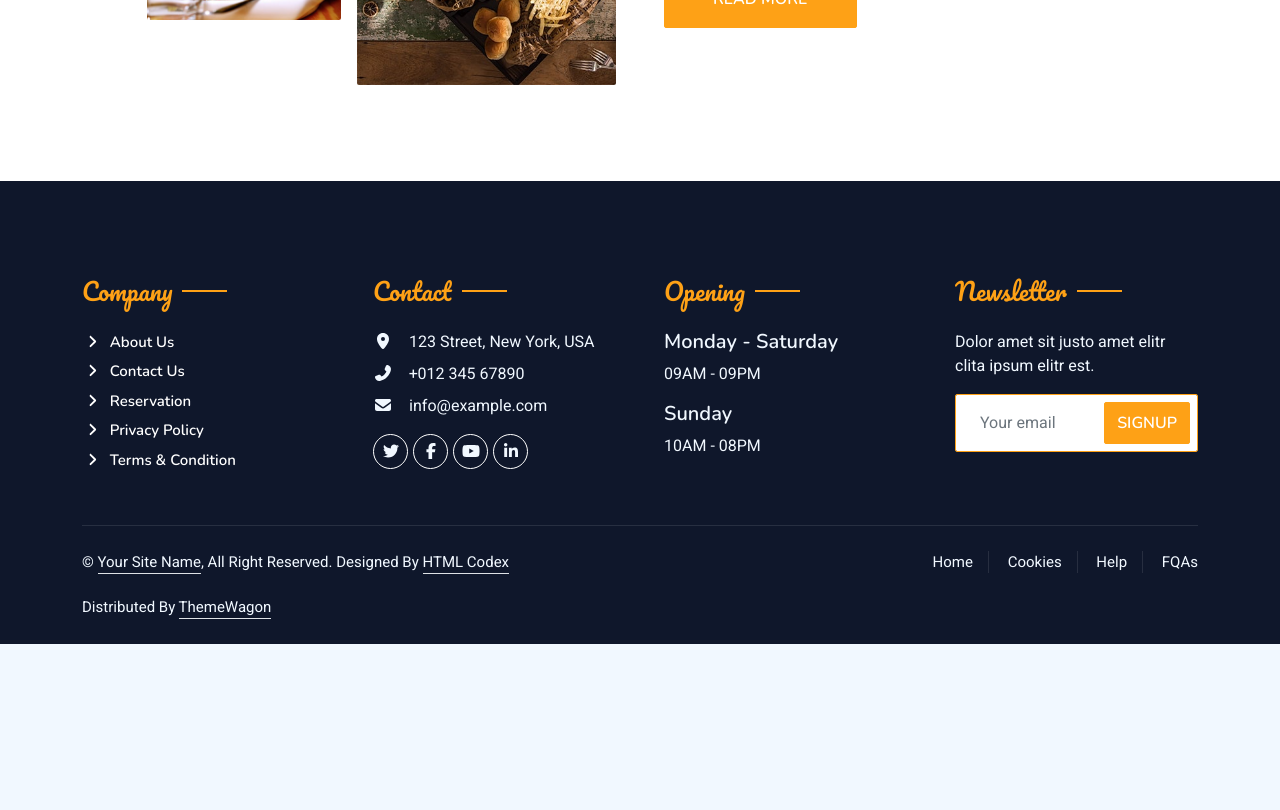
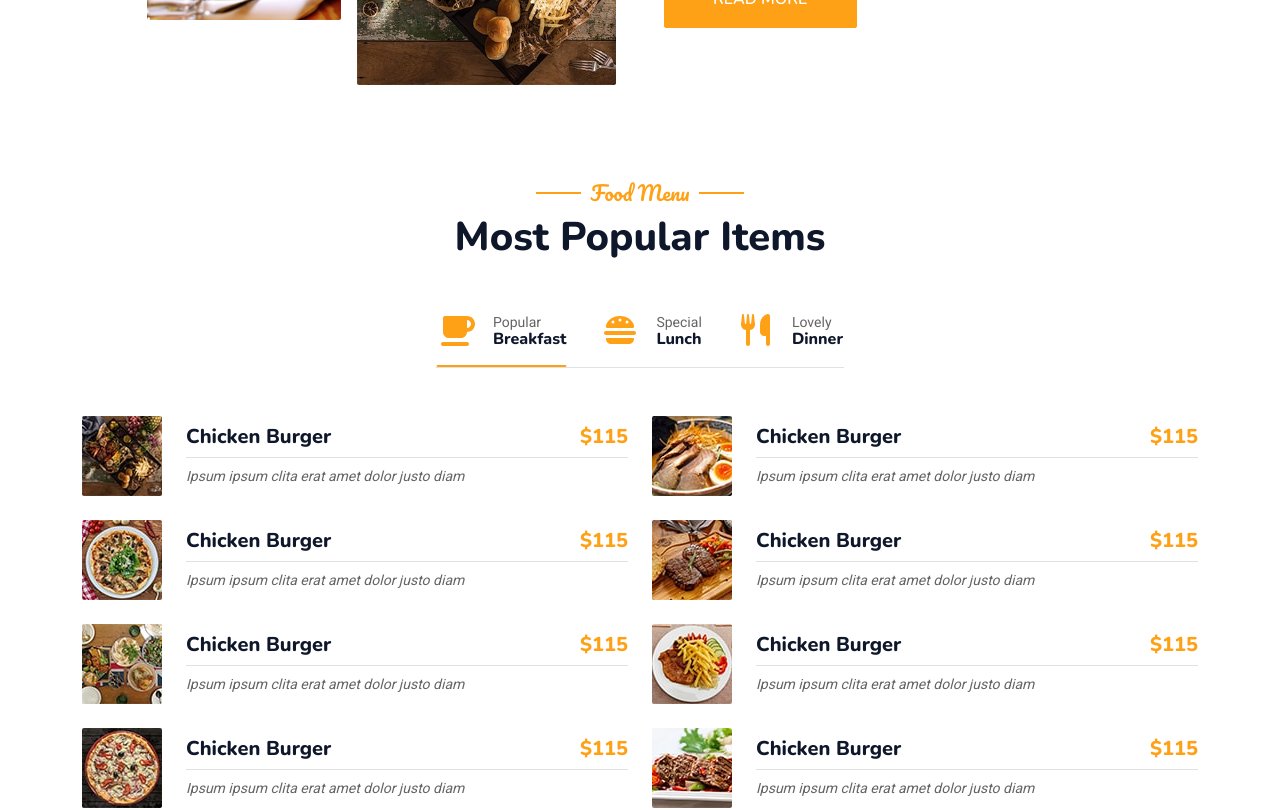
Before and after one commit to akbarazy/restoran-reactjs, a React (Create React App) app: page / in a window 1280 px wide. Shown: the part 1720-2530 px from the top of the page. Before the commit the page ends 2364 px from the top, so only its background shows below. Built offline with nearby package versions, Linux system fonts and the light colour scheme.

Commit message:
Create menu component

```diff
--- a/src/App.js
+++ b/src/App.js
@@ -3,10 +3,11 @@ import { useState, useEffect } from 'react';
 import Layout from './Layout';
 import Home from './pages/Home';
 import About from './pages/About';
-import Contact from './pages/Contact';
+import Service from './pages/Service';
 import Footer from './components/shared/Footer';
 import Header from './components/shared/Header';
 import './assets/styles/App.css';
+import Menu from './pages/Menu';
 
 function App() {
   const [loading, setLoading] = useState(true);
@@ -23,7 +24,8 @@ function App() {
         <Routes>
           <Route path='/' element={<Home />} />
           <Route path='/about' element={<About />} />
-          <Route path='/contact' element={<Contact />} />
+          <Route path='/service' element={<Service />} />
+          <Route path='/menu' element={<Menu />} />
         </Routes>
         <Footer />
       </Layout>
--- a/src/assets/styles/App.css
+++ b/src/assets/styles/App.css
@@ -6,6 +6,29 @@
 .back-to-top {
     bottom: 50% !important;
     transform: translateY(50%) !important;
+}
+
+.menu-tab-button {
+    border-bottom: 2px solid transparent !important;
+    transition: none !important;
+}
+
+.menu-tab-button.active {
+    border-bottom-color: var(--primary) !important;
+}
+
+.menu-tab-button:focus {
+    outline: none !important;
+    box-shadow: none !important;
+}
+
+.menu-tab-button small.text-body {
+    font-family: "Heebo", sans-serif !important;
+    font-weight: 400 !important;
+}
+
+.tab-pane.animated {
+    animation-duration: 0.25s !important;
 }
 
 @media (max-width: 991.98px) {
--- a/src/pages/Home.js
+++ b/src/pages/Home.js
@@ -1,11 +1,15 @@
 import Service from "./Service";
 import About from "./About";
+import Menu from "./Menu";
 
 function Home() {
-  return <>
-    <Service />
-    <About />
-  </>;
+  return (
+    <>
+      <Service />
+      <About />
+      <Menu />
+    </>
+  );
 }
 
 export default Home;
--- /dev/null
+++ b/src/pages/Menu.js
@@ -0,0 +1,103 @@
+import menuImg1 from '../assets/images/menu-1.jpg';
+import menuImg2 from '../assets/images/menu-2.jpg';
+import menuImg3 from '../assets/images/menu-3.jpg';
+import menuImg4 from '../assets/images/menu-4.jpg';
+import menuImg5 from '../assets/images/menu-5.jpg';
+import menuImg6 from '../assets/images/menu-6.jpg';
+import menuImg7 from '../assets/images/menu-7.jpg';
+import menuImg8 from '../assets/images/menu-8.jpg';
+import { FontAwesomeIcon } from '@fortawesome/react-fontawesome';
+import { faCoffee, faHamburger, faUtensils } from '@fortawesome/free-solid-svg-icons';
+import { useState } from 'react';
+
+const menuData = [
+  { category: 'Breakfast', icon: faCoffee, label: 'Popular', margin: 'me-3' },
+  { category: 'Lunch', icon: faHamburger, label: 'Special', margin: 'mx-3' },
+  { category: 'Dinner', icon: faUtensils, label: 'Lovely', margin: 'ms-3' },
+];
+
+const items = [
+  { name: 'Chicken Burger', price: 115, img: menuImg1, desc: 'Ipsum ipsum clita erat amet dolor justo diam' },
+  { name: 'Chicken Burger', price: 115, img: menuImg2, desc: 'Ipsum ipsum clita erat amet dolor justo diam' },
+  { name: 'Chicken Burger', price: 115, img: menuImg3, desc: 'Ipsum ipsum clita erat amet dolor justo diam' },
+  { name: 'Chicken Burger', price: 115, img: menuImg4, desc: 'Ipsum ipsum clita erat amet dolor justo diam' },
+  { name: 'Chicken Burger', price: 115, img: menuImg5, desc: 'Ipsum ipsum clita erat amet dolor justo diam' },
+  { name: 'Chicken Burger', price: 115, img: menuImg6, desc: 'Ipsum ipsum clita erat amet dolor justo diam' },
+  { name: 'Chicken Burger', price: 115, img: menuImg7, desc: 'Ipsum ipsum clita erat amet dolor justo diam' },
+  { name: 'Chicken Burger', price: 115, img: menuImg8, desc: 'Ipsum ipsum clita erat amet dolor justo diam' },
+];
+
+function Menu() {
+  const [activeTab, setActiveTab] = useState(0);
+  const [fade, setFade] = useState('');
+
+  function handleTabMenu(index) {
+    if (index === activeTab) return;
+
+    setFade('fadeOut');
+    setActiveTab(index);
+
+    setTimeout(() => {
+      setFade('fadeIn');
+    }, 175);
+  }
+
+  return (
+    <div className='container-xxl py-5'>
+      <div className='container'>
+        <div className='text-center animated fadeInUp'>
+          <h5 className='section-title ff-secondary text-center text-primary fw-normal'>Food Menu</h5>
+          <h1 className='mb-5'>Most Popular Items</h1>
+        </div>
+
+        <div className='tab-class text-center animated fadeInUp'>
+          <ul className='nav nav-pills d-inline-flex justify-content-center border-bottom mb-5'>
+            {menuData.map((menu, index) => (
+              <li className='nav-item' key={menu.category}>
+                <button
+                  className={`btn btn-link text-capitalize p-0 d-flex align-items-center text-start pb-3 menu-tab-button ${menu.margin} ${activeTab === index ? 'active' : ''}`}
+                  onClick={() => handleTabMenu(index)}
+                >
+                  <FontAwesomeIcon icon={menu.icon} size='2x' className='text-primary' />
+                  <div className='ps-3'>
+                    <small className='text-body'>{menu.label}</small>
+                    <h6 className='mt-n1 mb-0'>{menu.category}</h6>
+                  </div>
+                </button>
+              </li>
+            ))}
+          </ul>
+
+          <div className='tab-content'>
+            {menuData.map((menu, index) => (
+              <div
+                key={menu.category}
+                className={`tab-pane p-0 animated ${activeTab === index ? 'active' : ''} ${fade}`}
+              >
+                <div className='row g-4'>
+                  {items.map((item, i) => (
+                    <div className='col-lg-6' key={i}>
+                      <div className='d-flex align-items-center'>
+                        <img className='flex-shrink-0 img-fluid rounded' src={item.img} alt={item.name} style={{ width: '80px' }} />
+                        <div className='w-100 d-flex flex-column text-start ps-4'>
+                          <h5 className='d-flex justify-content-between border-bottom pb-2'>
+                            <span>{item.name}</span>
+                            <span className='text-primary'>${item.price}</span>
+                          </h5>
+                          <small className='fst-italic'>{item.desc}</small>
+                        </div>
+                      </div>
+                    </div>
+                  ))}
+                </div>
+              </div>
+            ))}
+          </div>
+
+        </div>
+      </div>
+    </div>
+  );
+}
+
+export default Menu;
```
